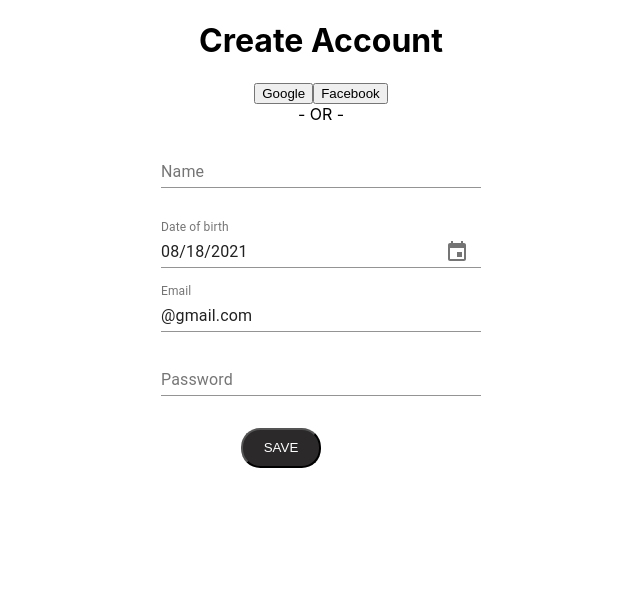
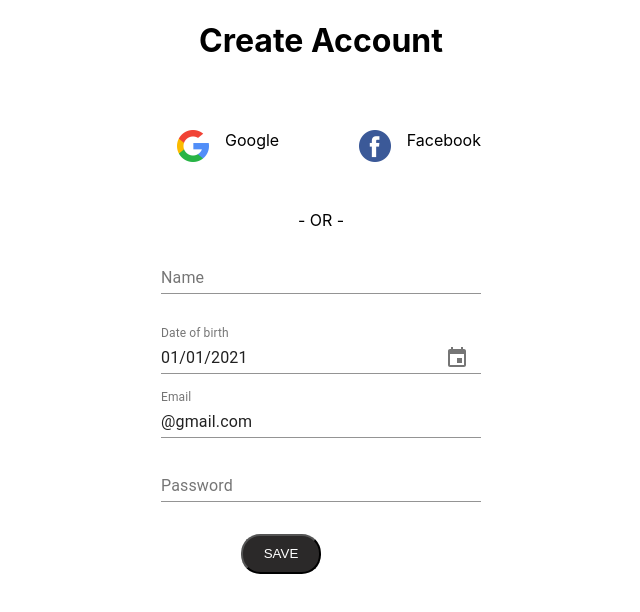
Before and after one commit to Andreaa-Dev/Web-design-project, a React (Create React App) app: page /home/register in a window 1280 px wide. Shown: the top 612 px of the page, without its empty margins (319-959 px from the left). Built offline with nearby package versions, Linux system fonts and the light colour scheme; a web font is replaced by a local one.

Commit message:
add style

```diff
--- a/src/App.tsx
+++ b/src/App.tsx
@@ -18,7 +18,7 @@ function App() {
         <Route exact path="/">
           <FrontPage />
         </Route>
-        <Route exact path="/product">
+        <Route exact path="/home/product">
           <Product data={data} />
         </Route>
         <Route exact path="/pages/:id">
--- a/src/Components/MainPages/FrontPage.tsx
+++ b/src/Components/MainPages/FrontPage.tsx
@@ -4,8 +4,7 @@ import { Link } from "react-router-dom";
 import NavBar from "../NavBar/NavBarStyle1";
 import Footer from "../Footer/Footer";
 import styled from "styled-components";
-import frontPageImg from "../Img&Video/FrontPage/frontPageImg.jpeg";
-import mainPage from "../Img&Video/FrontPage/backGround1.jpeg";
+import mainPage from "../Img&Video/FrontPage/background.jpeg";
 
 const BackGroundImg = styled.div`
   background: url(${mainPage});
@@ -50,7 +49,7 @@ function FrontPage() {
       <Title>MAKE IT</Title>
       <Text>Everything you need to grow your business online.</Text>
       <Text>Start your free website trial today. No credit card required.</Text>
-      <Link to="/product">
+      <Link to="/home/product">
         <Button>GET STARTED</Button>
       </Link>
       <Footer />
--- a/src/Components/MainPages/Register.tsx
+++ b/src/Components/MainPages/Register.tsx
@@ -5,6 +5,8 @@ import { makeStyles } from "@material-ui/core/styles";
 import "@date-io/date-fns";
 import TextField from "@material-ui/core/TextField";
 import { KeyboardDatePicker } from "@material-ui/pickers";
+import google from "../Img&Video/Register/google.png";
+import facebook from "../Img&Video/Register/facebook.png";
 
 const MainCard = styled.div`
   display: flex;
@@ -14,6 +16,26 @@ const MainCard = styled.div`
 
 const Title = styled.h1`
   text-align: center;
+`;
+
+const Item = styled.div`
+  display: flex;
+  flex-direction: row;
+  justify-content: space-around;
+`;
+
+const ItemCard = styled.div`
+  display: flex;
+  flex-direction: row;
+  justify-content: space-between;
+  margin: 2rem;
+  width: 25%;
+`;
+
+const Logo = styled.img`
+  height: 2rem;
+  width: 2rem;
+  margin: 1rem;
 `;
 
 const Button = styled.button`
@@ -50,7 +72,7 @@ const useStyles = makeStyles((theme) => ({
 function Register() {
   const classes = useStyles();
   const [selectedDate, setSelectedDate] = React.useState<Date | null>(
-    new Date("2021-08-18T21:11:54")
+    new Date("2021-01-01T21:11:54")
   );
 
   const handleDateChange = (date: Date | null) => {
@@ -78,10 +100,16 @@ function Register() {
   return (
     <MainCard>
       <Title>Create Account</Title>
-      <div>
-        <button>Google</button>
-        <button>Facebook</button>
-      </div>
+      <ItemCard>
+        <Item>
+          <Logo src={google} alt="error" />
+          <p>Google</p>
+        </Item>
+        <Item>
+          <Logo src={facebook} alt="error" />
+          <p>Facebook</p>
+        </Item>
+      </ItemCard>
       <div>- OR -</div>
       <div className={classes.root}>
         <form className={classes.card} onChange={userRegisterHandler}>
```
Also changed, not shown: src/Components/Img&Video/Register/facebook.png (added), src/Components/Img&Video/Register/google.png (added).
